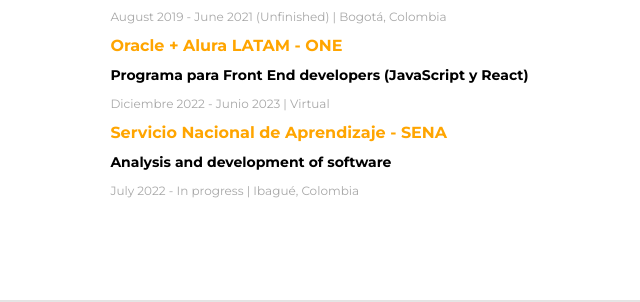
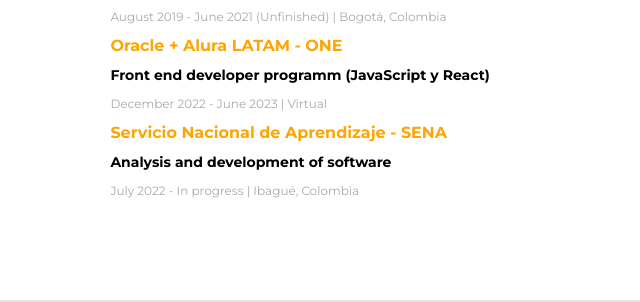
Before and after one commit to PantherARX/CurriculumVitae, a plain HTML site: page eng.html in a window 1280 px wide. Shown: the part 1331-1633 px from the top of the page, 346-986 px from the left. Drawn offline with Linux system fonts and the light colour scheme.

Commit message:
fix 0.1 Translated oracle programm in eng page

```diff
--- a/eng.html
+++ b/eng.html
@@ -110,8 +110,8 @@
                 <p class="gray-text">August 2019 - June 2021 (Unfinished) | Bogotá, Colombia</p>
 
                 <h4 class="education-center">Oracle + Alura LATAM - ONE</h4>
-                <h4 class="grad-tittle">Programa para Front End developers (JavaScript y React)</h4>
-                <p class="gray-text">Diciembre 2022 - Junio 2023 | Virtual</p>
+                <h4 class="grad-tittle">Front end developer programm (JavaScript y React)</h4>
+                <p class="gray-text">December 2022 - June 2023 | Virtual</p>
 
                 <h4 class="education-center">Servicio Nacional de Aprendizaje - SENA</h4>
                 <h4 class="grad-tittle">Analysis and development of software</h4>
```
